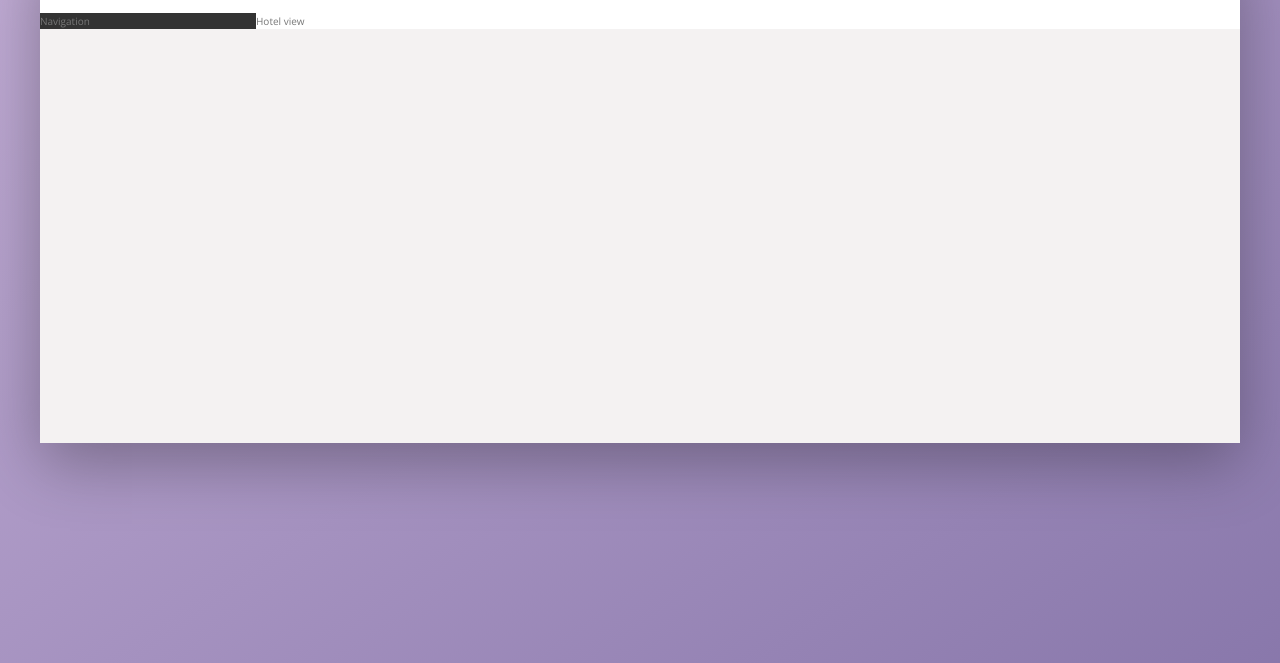
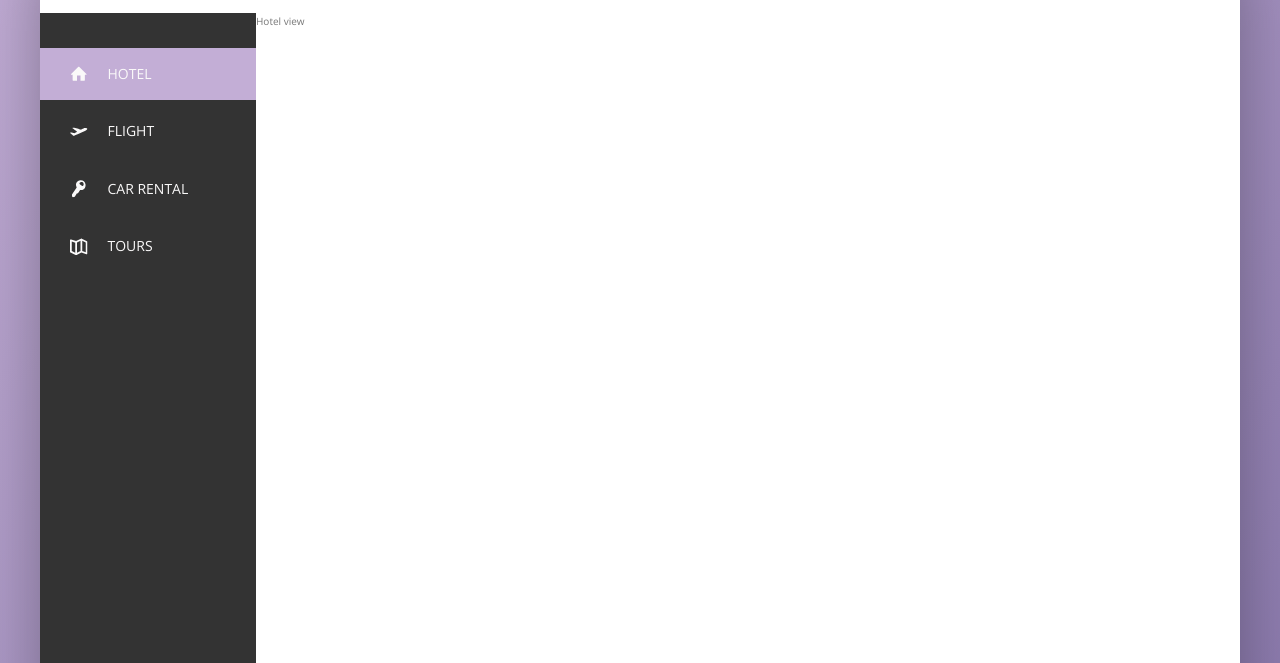
Before and after one commit to gunil0610/trillo, a website: page index.html in a window 1280 px wide. Shown: the part 137-800 px from the top of the page. Drawn offline with nearby package versions, Linux system fonts and the light colour scheme.

Commit message:
side navigation

```diff
--- a/index.html
+++ b/index.html
@@ -56,7 +56,44 @@
       </header>
 
       <div class="content">
-        <nav class="sidebar">Navigation</nav>
+        <nav class="sidebar">
+          <ul class="side-nav">
+            <li class="side-nav__item side-nav__item--active">
+              <a href="#" class="side-nav__link">
+                <svg class="side-nav__icon">
+                  <use xlink:href="img/sprite.svg#icon-home"></use>
+                </svg>
+                <span>Hotel</span>
+              </a>
+            </li>
+            <li class="side-nav__item">
+              <a href="#" class="side-nav__link">
+                <svg class="side-nav__icon">
+                  <use xlink:href="img/sprite.svg#icon-aircraft-take-off"></use>
+                </svg>
+                <span>Flight</span>
+              </a>
+            </li>
+            <li class="side-nav__item">
+              <a href="#" class="side-nav__link">
+                <svg class="side-nav__icon">
+                  <use xlink:href="img/sprite.svg#icon-key"></use>
+                </svg>
+                <span>Car rental</span>
+              </a>
+            </li>
+            <li class="side-nav__item">
+              <a href="#" class="side-nav__link">
+                <svg class="side-nav__icon">
+                  <use xlink:href="img/sprite.svg#icon-map"></use>
+                </svg>
+                <span>Tours</span>
+              </a>
+            </li>
+          </ul>
+
+          <div class="legal">&copy; 2020 by trillo. All rights reserved.</div>
+        </nav>
         <main class="hotel-view">Hotel view</main>
       </div>
     </div>
--- a/sass/_components.scss
+++ b/sass/_components.scss
@@ -115,3 +115,70 @@
     margin-right: 1rem;
   }
 }
+
+/////////////////////////////////////////////////////////
+// SIDE NAVIGATION
+.side-nav {
+  font-size: 1.4rem;
+  margin-top: 3.5rem;
+
+  &__item {
+    position: relative;
+
+    &:not(:last-child) {
+      margin-bottom: 0.5rem;
+    }
+  }
+
+  &__item::before {
+    content: "";
+    position: absolute;
+    top: 0;
+    left: 0;
+    height: 100%;
+    width: 3px;
+    background-color: var(--color-primary);
+    transform: scaleY(0);
+    transform-origin: bottom;
+    transition: transform 0.2s, width 0.4s cubic-bezier(1, 0, 0, 1) 0.2s,
+      background-color 0.1s;
+  }
+
+  &__item:hover::before,
+  &__item--active::before {
+    transform: scaleY(1);
+    width: 100%;
+  }
+
+  &__item:active::before {
+    background-color: var(--color-primary-light);
+  }
+
+  &__link:link,
+  &__link:visited {
+    color: var(--color-grey-light-1);
+    text-decoration: none;
+    text-transform: uppercase;
+    padding: 1.5rem 3rem;
+    display: flex;
+    align-items: center;
+    position: relative;
+    z-index: 10;
+  }
+
+  &__icon {
+    width: 1.75rem;
+    height: 1.75rem;
+    fill: currentColor;
+    margin-right: 2rem;
+  }
+}
+
+/////////////////////////////////////////////////////////
+// LEGAL TEXT
+.legal {
+  font-size: 1.2rem;
+  color: var(--color-grey-light-4);
+  text-align: center;
+  padding: 2.5rem;
+}
--- a/sass/_layout.scss
+++ b/sass/_layout.scss
@@ -24,6 +24,9 @@
 
 .sidebar {
   background-color: var(--color-grey-dark-1);
+  display: flex;
+  flex-direction: column;
+  justify-content: space-between;
 
   // flex-grow | flex-shrink | flex-basis
   flex: 0 0 18%;
@@ -31,6 +34,7 @@
 
 .hotel-view {
   background-color: #fff;
+  height: 80rem;
 
   flex: 1;
 }
```
Also changed, not shown: css/style.css.
